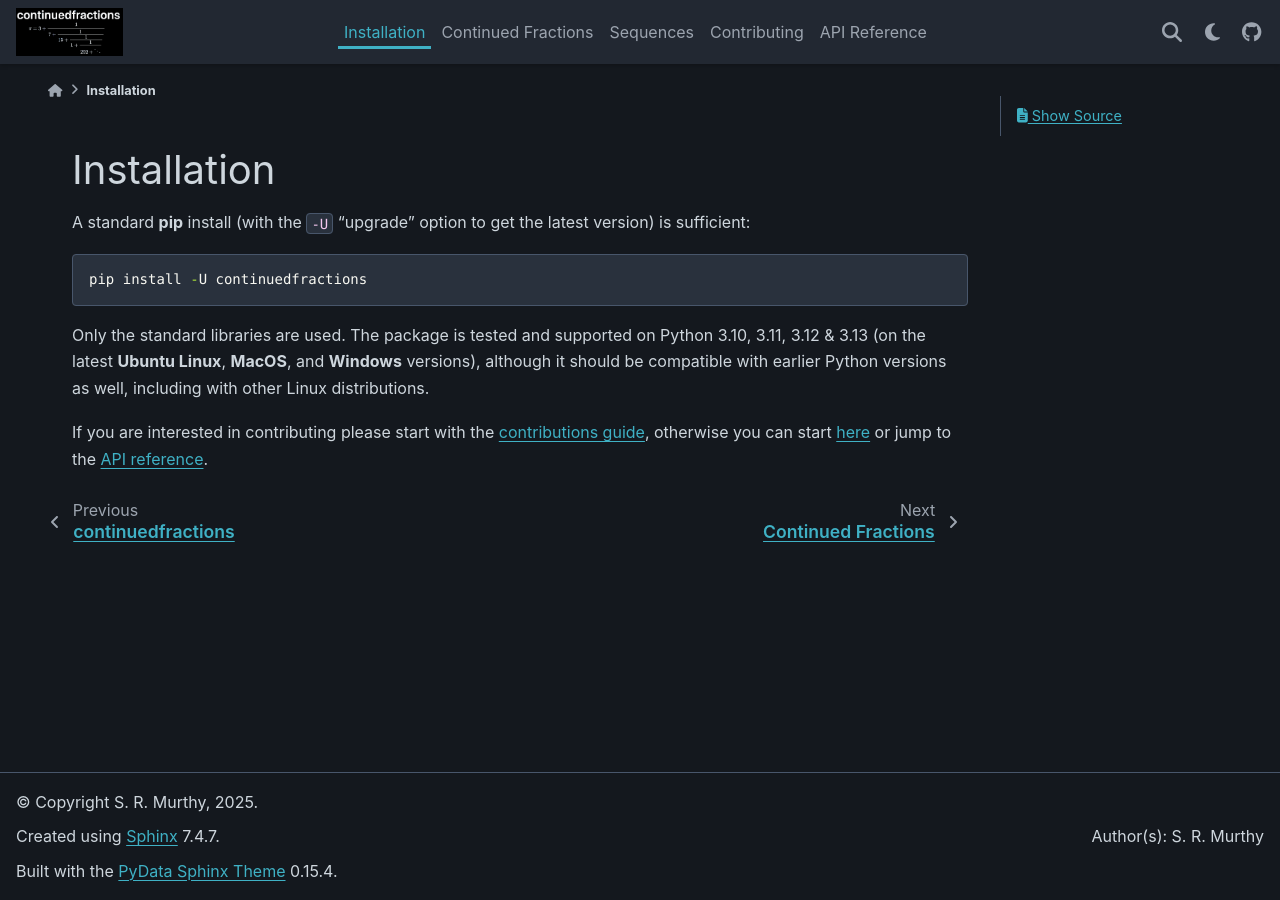
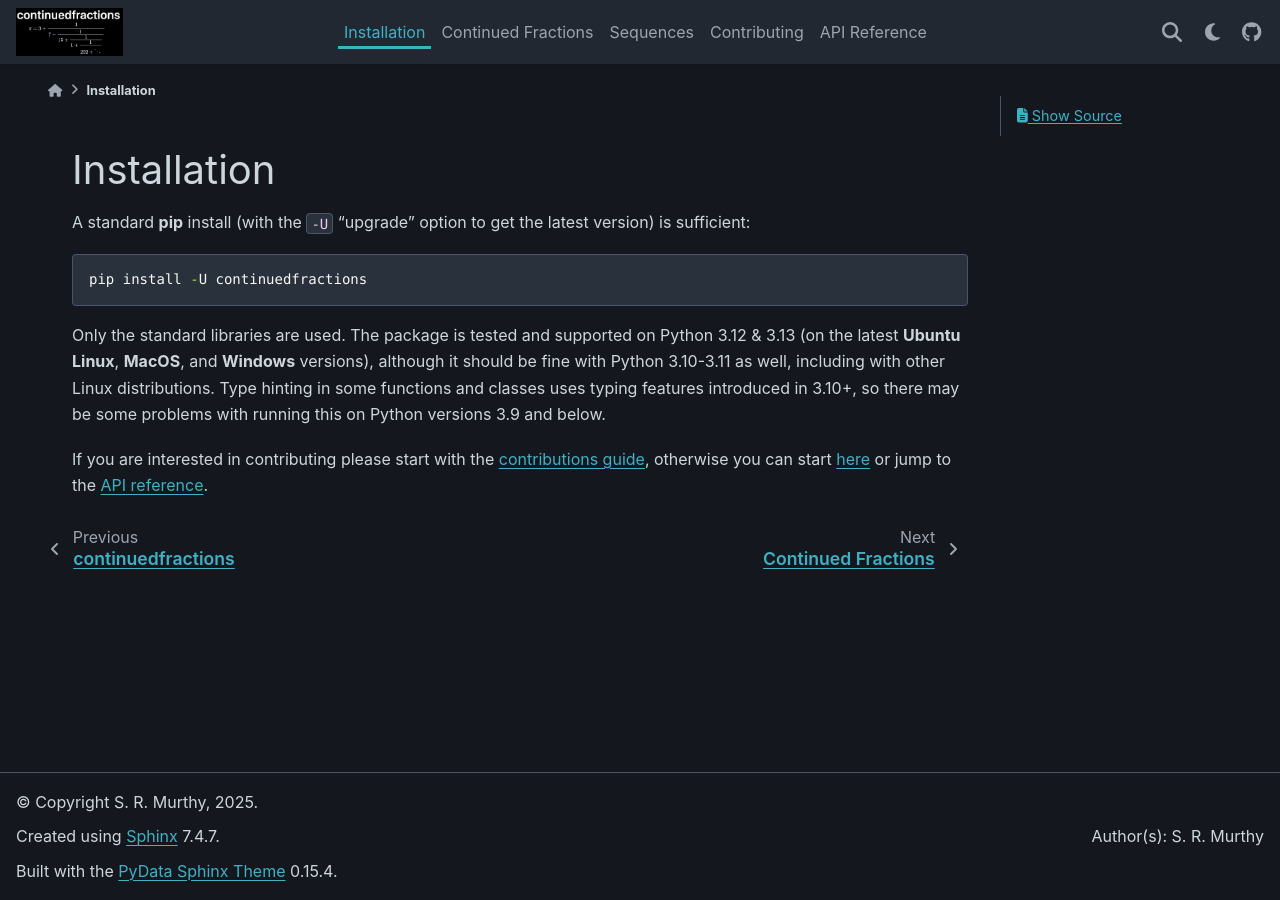
Before and after one commit to sr-murthy/continuedfractions, a Sphinx documentation site: the page built from docs/sources/installation.rst, in a window 1280 px wide. Built offline with Sphinx 7.4.7 and the PyData theme 0.15.4, drawn with Linux system fonts in a browser that asks for light colours; nearby versions of some CDN libraries.

Commit message:
Simplify CI (#141)
* ci: remove Py 3.10-3.11 from CI testing and update docs

* chore(deps): update PDM and all dev. and docs deps

* chore: fix typos in CI YML

* ci: further simplification in CI YML

```diff
--- a/docs/sources/installation.rst
+++ b/docs/sources/installation.rst
@@ -12,6 +12,6 @@ A standard :program:`pip` install (with the :code:`-U` "upgrade" option to get t
 
    pip install -U continuedfractions
 
-Only the standard libraries are used. The package is tested and supported on Python 3.10, 3.11, 3.12 & 3.13 (on the latest **Ubuntu Linux**, **MacOS**, and **Windows** versions), although it should be compatible with earlier Python versions as well, including with other Linux distributions.
+Only the standard libraries are used. The package is tested and supported on Python 3.12 & 3.13 (on the latest **Ubuntu Linux**, **MacOS**, and **Windows** versions), although it should be fine with Python 3.10-3.11 as well, including with other Linux distributions. Type hinting in some functions and classes uses typing features introduced in 3.10+, so there may be some problems with running this on Python versions 3.9 and below.
 
 If you are interested in contributing please start with the :doc:`contributions guide <contributing>`, otherwise you can start :doc:`here <continued-fractions>` or jump to the :doc:`API reference <api-reference>`.
```
Also changed, not shown: docs/requirements.txt (+366 -359 lines), 2 other files.
